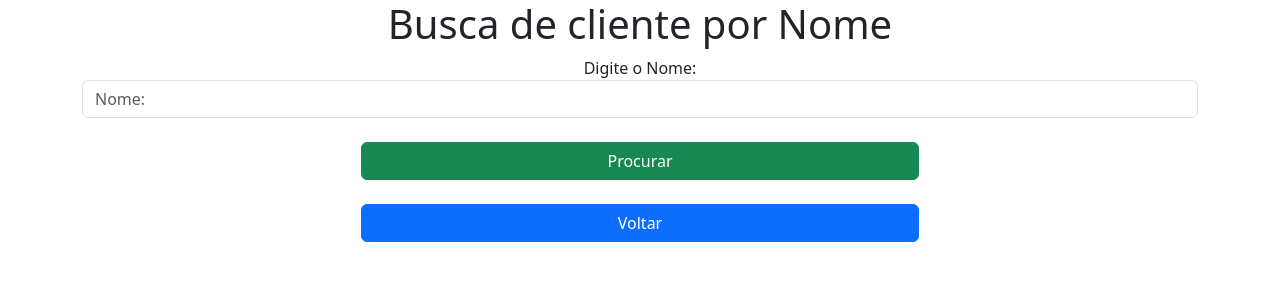
After one commit to Ogustav0/Lojinha, a PHP site: page /buscacf.php in a window 1280 px wide. The commit adds this page. Shown: the top 300 px of the page. Run offline with PHP 8.4, Linux system fonts and the light colour scheme.

Commit message:
Criação das buscas com filtro pelo campo nome

```diff
--- a/buscac.php
+++ b/buscac.php
@@ -29,7 +29,7 @@ if(mysqli_num_rows($resultado)>0){
 }
 
 mysqli_close($conexao);
-echo '</div>';
+
 ?>
 
 <link href="https://cdn.jsdelivr.net/npm/bootstrap@5.3.3/dist/css/bootstrap.min.css" rel="stylesheet">
--- /dev/null
+++ b/buscacf.php
@@ -0,0 +1,59 @@
+<?php
+include('conexao.php');
+
+$nome = $_GET['nome'] ?? '';
+?>
+<!DOCTYPE html>
+<html lang="en">
+<head>
+    <meta charset="UTF-8">
+    <meta name="viewport" content="width=device-width, initial-scale=1.0">
+    <link href="https://cdn.jsdelivr.net/npm/bootstrap@5.3.3/dist/css/bootstrap.min.css" rel="stylesheet">
+    <title>Busca filtrada</title>
+</head>
+<body>
+      <div class="container text-center">
+        <h1>Busca de cliente por Nome</h1>
+        <form method="GET" action="buscacf.php">
+            <label for="nome">Digite o Nome: </label>
+                <input class="form-control" type="text" name="nome" placeholder="Nome:" required><br>
+            <button class="btn btn-success w-50" type="submit">Procurar</button><br><br>
+            <a href="index.html" class="btn btn-primary w-50">Voltar</a>
+        </form>
+<?php
+    if(!empty($nome)){
+        $sql = "SELECT * FROM clientes where nome LIKE ?";
+        $stmt = mysqli_prepare($conexao,$sql);
+
+        $param = "%" . $nome . "%";
+        mysqli_stmt_bind_param($stmt,"s",$param);
+
+        mysqli_stmt_execute($stmt);
+        $resultado = mysqli_stmt_get_result($stmt);
+        if(mysqli_num_rows($resultado) > 0){
+            echo '<div class="container text-center mt-5">';
+            echo "<h3>Resultado da busca:</h3>";
+            echo "<table class='border='1' cellpadding='8''>";
+            echo "<tr><th>Nome</th><th>Email</th><th>Telefone</th><th>CPF</th><th>Data Nasc.</th><th>Endereço</th></tr>";
+
+            while($cliente = mysqli_fetch_assoc($resultado)){
+                echo "<tr>";
+                echo "<td>" . htmlspecialchars($cliente['nome']) . "</td>";
+                echo "<td>" . htmlspecialchars($cliente['email']) . "</td>";
+                echo "<td>" . htmlspecialchars($cliente['telefone']) . "</td>";
+                echo "<td>" . htmlspecialchars($cliente['cpf']) . "</td>";
+                echo "<td>" . htmlspecialchars($cliente['data_nasc']) . "</td>";
+                echo "<td>" . htmlspecialchars($cliente['endereco']) . "</td>";
+
+            }
+            echo "</form>";
+            echo "</div>";
+        }else{
+            echo "Nenhum resultado encontrado!";
+        }
+}
+mysqli_close($conexao);
+?>
+</div>
+</body>
+</html>
--- a/buscarp.php
+++ b/buscarp.php
@@ -5,19 +5,21 @@ $sql = "SELECT * FROM produtos";
 $resultado = mysqli_query($conexao,$sql);
 
 if(mysqli_num_rows($resultado) > 0){
+    echo "<div class='container text-center'>";
     echo '<a href="index.html" class="btn btn-primary w-100">Voltar</a>';
     echo "<h2>Lista de Produtos</h2>";
-    echo "<table border='1' cellpadding='8'>";
+    echo "<table center border='1' cellpadding='8'>";
     echo "<tr><th>Nome</th><th>Descrição</th><th>Preço</th></tr>";
 
     while ($produto = mysqli_fetch_assoc($resultado)){
         echo "<tr>";
         echo "<td>" . htmlspecialchars($produto['nomep']) . "</td>";
         echo "<td>" . htmlspecialchars($produto['descricao']) . "</td>";
-        echo "<td>" . htmlspecialchars($produto['preco']) . "</td>";
+        echo "<td> R$" . htmlspecialchars($produto['preco']) . "</td>";
         echo "</tr>";
     }
     echo "</form>";
+    echo "</div>";
 }else {
     echo "nenhum produto encontrado!";
     echo '<a href="index.html" class="btn btn-primary w-100">Voltar</a>';
--- a/produto.html
+++ b/produto.html
@@ -4,7 +4,7 @@
     <meta charset="UTF-8">
     <meta name="viewport" content="width=device-width, initial-scale=1.0">
     <link href="https://cdn.jsdelivr.net/npm/bootstrap@5.3.3/dist/css/bootstrap.min.css" rel="stylesheet">
-    <title>Cadastro de Cliente</title>
+    <title>Cadastro de Produtos</title>
 </head>
 <body>
     <div class="container text-center">
```
Also changed, not shown: buscapf.php (added, +55 -0 lines), cadastroprod.php (+4 -3 lines), index.html (+6 -2 lines), README.md.
